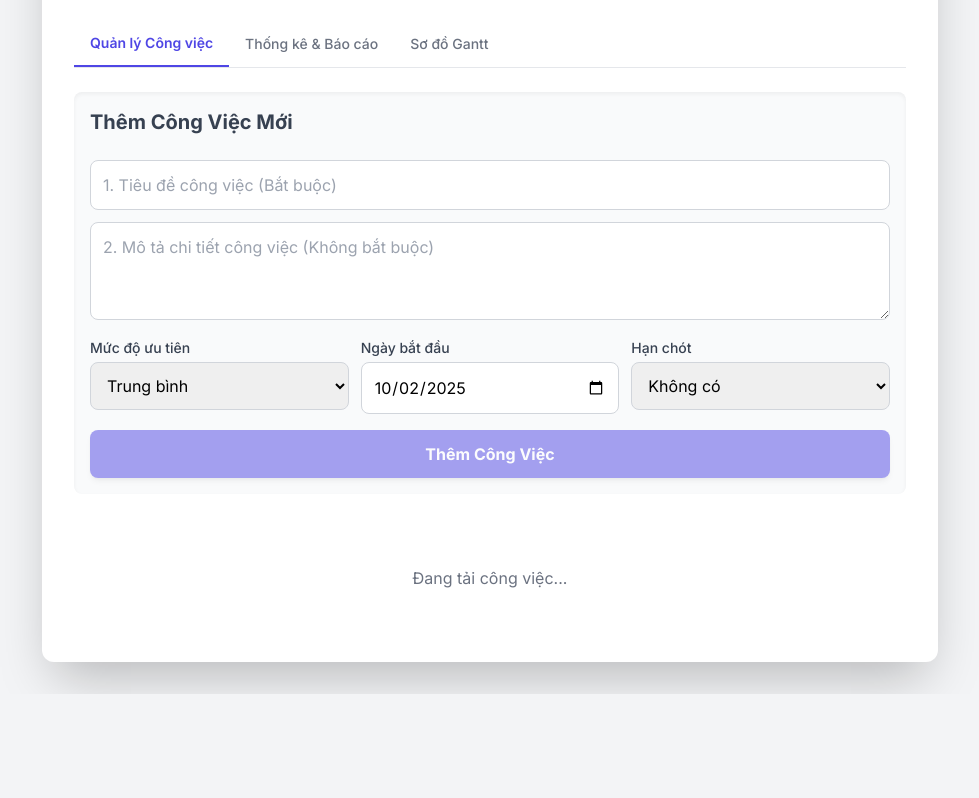
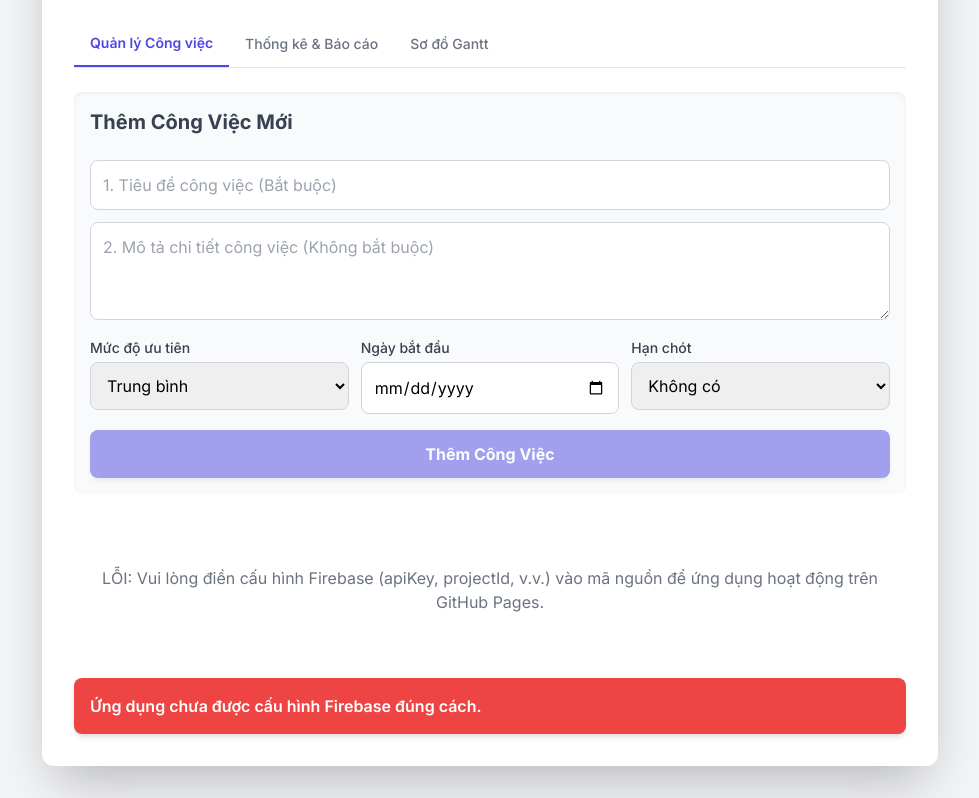
Before and after one commit to hiepnh123/aio, a plain HTML site: page index.html in a window 1280 px wide. Shown: the part 131-929 px from the top of the page, without its empty margins (150-1129 px from the left). Before the commit the page ends 825 px from the top, so only its background shows below. Drawn offline with nearby package versions, Linux system fonts and the light colour scheme; no server answers.

Commit message:
Update index.html

```diff
--- a/index.html
+++ b/index.html
@@ -246,14 +246,42 @@
         setLogLevel('Debug');
 
         // --- 1. KHỞI TẠO FIREBASE VÀ AUTHENTICATION ---
+
+        // --- START: CẤU HÌNH FIREBASE CỦA BẠN (DÀNH CHO GITHUB PAGES) ---
+        // VUI LÒNG DÁN CẤU HÌNH DỰ ÁN FIREBASE CỦA BẠN VÀO ĐÂY ĐỂ ỨNG DỤNG HOẠT ĐỘNG.
+        // ĐỂ TÌM CẤU HÌNH NÀY: Vào Firebase Console > Project Settings > General > SDK setup and configuration.
+        const CUSTOM_FIREBASE_CONFIG = {
+            apiKey: "DÁN_API_KEY_CỦA_BẠN_VÀO_ĐÂY",
+            authDomain: "DÁN_AUTH_DOMAIN_CỦA_BẠN_VÀO_ĐÂY",
+            projectId: "DÁN_PROJECT_ID_CỦA_BẠN_VÀO_ĐÂY",
+            // Bạn có thể thêm các trường khác như storageBucket, messagingSenderId, appId nếu cần.
+        };
+        // --- END: CẤU HÌNH FIREBASE CỦA BẠN ---
+
         let db;
         let auth;
         let userId = null;
         let todosCollectionRef = null;
 
-        const appId = typeof __app_id !== 'undefined' ? __app_id : 'default-app-id';
-        const firebaseConfig = JSON.parse(typeof __firebase_config !== 'undefined' ? __firebase_config : '{}');
+        // Logic ưu tiên: Nếu đang chạy trong Canvas, dùng cấu hình Canvas. Nếu không, dùng cấu hình tùy chỉnh (CUSTOM_FIREBASE_CONFIG).
+        const canvasConfig = typeof __firebase_config !== 'undefined' ? JSON.parse(__firebase_config) : null;
+        const firebaseConfig = canvasConfig || CUSTOM_FIREBASE_CONFIG;
+
+        const appId = typeof __app_id !== 'undefined' ? __app_id : firebaseConfig.projectId;
         const initialAuthToken = typeof __initial_auth_token !== 'undefined' ? __initial_auth_token : null;
+
+
+        // Kiểm tra cấu hình trước khi khởi tạo
+        if (!firebaseConfig.apiKey || firebaseConfig.apiKey.includes('DÁN_API_KEY_CỦA_BẠN_VÀO_ĐÂY')) {
+            document.addEventListener('DOMContentLoaded', () => {
+                document.getElementById('loading-indicator').textContent = 'LỖI: Vui lòng điền cấu hình Firebase (apiKey, projectId, v.v.) vào mã nguồn để ứng dụng hoạt động trên GitHub Pages.';
+                document.getElementById('add-task-button').disabled = true;
+                document.getElementById('user-id-display').textContent = 'Lỗi cấu hình';
+                document.getElementById('error-message').textContent = 'Ứng dụng chưa được cấu hình Firebase đúng cách.';
+                document.getElementById('error-message').classList.remove('hidden');
+            });
+            throw new Error("Missing Firebase Configuration");
+        }
 
         const app = initializeApp(firebaseConfig);
         db = getFirestore(app);
@@ -276,12 +304,12 @@
         // DOM cho Tabs
         const tabManagerBtn = document.getElementById('tab-manager-btn');
         const tabStatsBtn = document.getElementById('tab-stats-btn');
-        const tabGanttBtn = document.getElementById('tab-gantt-btn'); // NEW
+        const tabGanttBtn = document.getElementById('tab-gantt-btn');
         const taskManagerTab = document.getElementById('task-manager-tab');
         const statisticsTab = document.getElementById('statistics-tab');
-        const ganttTab = document.getElementById('gantt-tab'); // NEW
-        const ganttChartContent = document.getElementById('gantt-chart-content'); // NEW
-        const ganttMessage = document.getElementById('gantt-message'); // NEW
+        const ganttTab = document.getElementById('gantt-tab');
+        const ganttChartContent = document.getElementById('gantt-chart-content');
+        const ganttMessage = document.getElementById('gantt-message');
 
         // DOM cho Stats
         const statsTotal = document.getElementById('stats-total');
@@ -334,7 +362,7 @@
         // Gắn sự kiện chuyển tab
         tabManagerBtn.addEventListener('click', () => switchTab('manager'));
         tabStatsBtn.addEventListener('click', () => switchTab('stats'));
-        tabGanttBtn.addEventListener('click', () => switchTab('gantt')); // NEW
+        tabGanttBtn.addEventListener('click', () => switchTab('gantt'));
 
 
         // --- LOGIC NGÀY THÁNG VÀ MÀU SẮC ---
@@ -441,16 +469,17 @@
             loadingIndicator.classList.add('hidden');
         }
 
-        // Đăng nhập người dùng (Ưu tiên dùng token có sẵn)
+        // Đăng nhập người dùng (Ưu tiên dùng token có sẵn từ Canvas, nếu không thì dùng Anonymous)
         async function authenticateAndSetup() {
             try {
                 if (initialAuthToken) {
                     await signInWithCustomToken(auth, initialAuthToken);
                 } else {
+                    // Đây là phương thức xác thực khi chạy độc lập
                     await signInAnonymously(auth);
                 }
             } catch (error) {
-                displayError(`Lỗi xác thực: ${error.message}`);
+                displayError(`Lỗi xác thực: ${error.message}. Kiểm tra Cấu hình Firebase và quy tắc bảo mật.`);
             }
         }
 
@@ -459,6 +488,7 @@
             if (user) {
                 userId = user.uid;
                 userIdDisplay.textContent = userId;
+                // KÍCH HOẠT NÚT KHI ĐÃ XÁC THỰC
                 addTaskButton.disabled = false;
 
                 // Đường dẫn collection riêng tư cho người dùng
@@ -475,6 +505,7 @@
                 loadingIndicator.textContent = 'Đang chờ xác thực...';
                 addTaskButton.disabled = true;
                 if (!userId) {
+                    // Nếu chưa xác thực, thử gọi lại hàm xác thực
                     authenticateAndSetup();
                 }
             }
```
